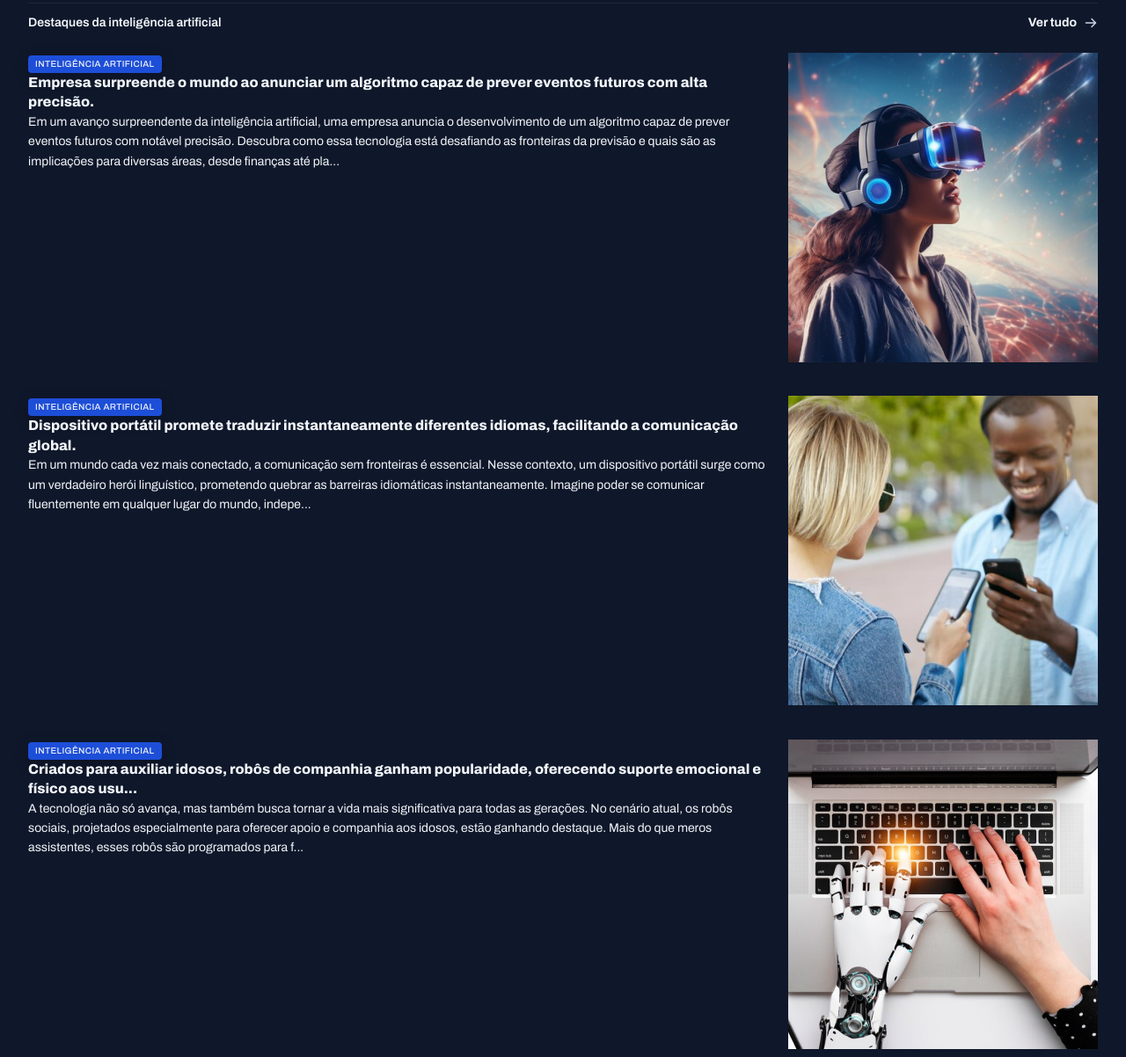
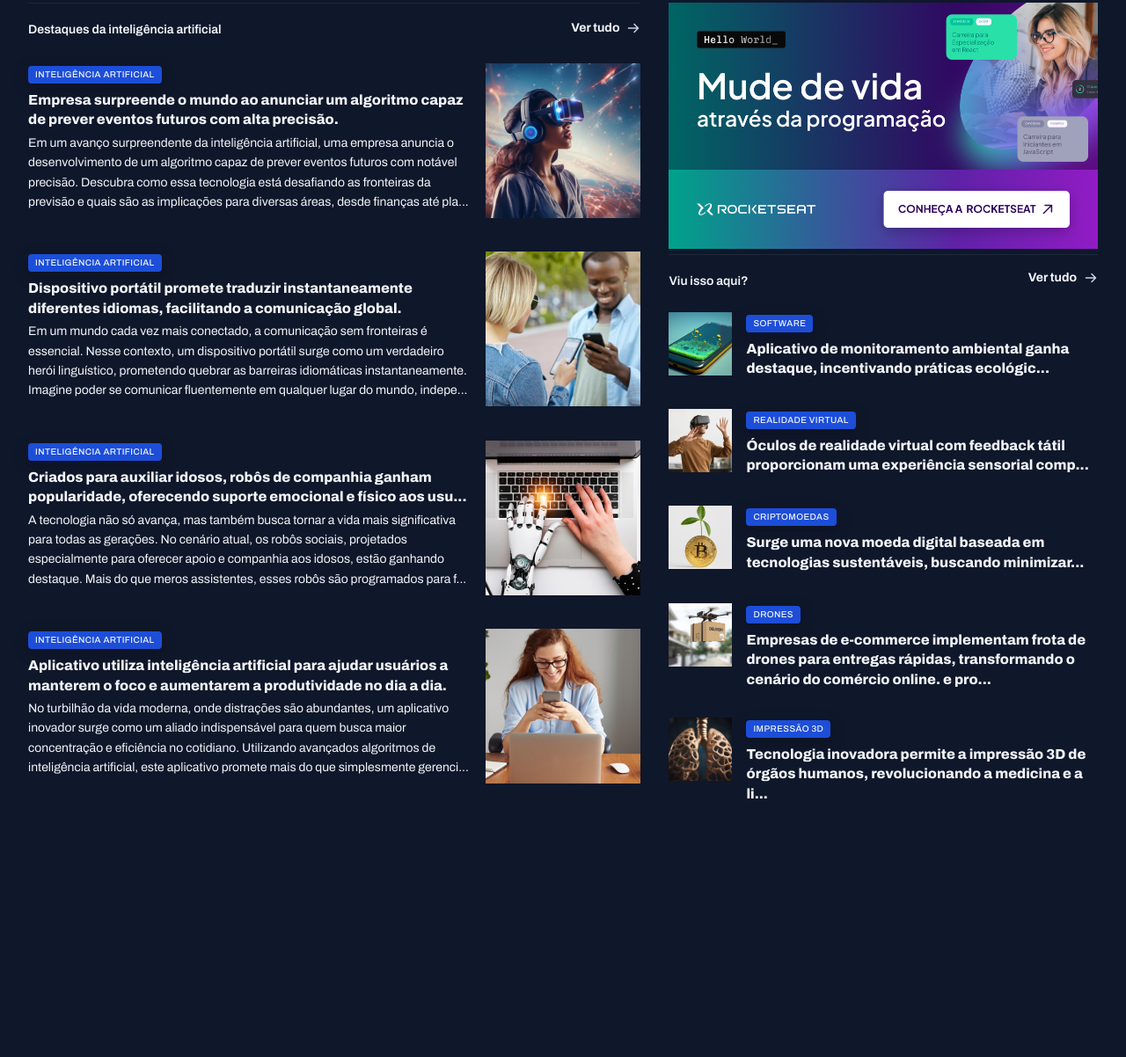
Before and after one commit to julianadallasta/Projeto-portal-de-noticias, a plain HTML site: page index.html in a window 1280 px wide. Shown: the part 1083-2285 px from the top of the page at 88% size. After the commit the page ends 2037 px from the top, so only its background shows below. Drawn offline with Linux system fonts and the light colour scheme.

Commit message:
Styling the last cards

```diff
--- a/index.html
+++ b/index.html
@@ -208,7 +208,8 @@
         <article class="grid grid-flow-col gap-16">
           <div>
             <span class="content-tag">Inteligência Artificial</span>
-            <h3 class="text-xl">Aplicativo utiliza inteligência artificial para ajudar usuários a manterem o foco e aumentarem a
+            <h3 class="text-xl">Aplicativo utiliza inteligência artificial para ajudar usuários a manterem o foco e
+              aumentarem a
               produtividade no dia a dia.</h3>
             <p class="text-sm">No turbilhão da vida moderna, onde distrações são abundantes, um aplicativo inovador
               surge como um aliado indispensável para quem busca maior concentração e eficiência no cotidiano.
@@ -223,10 +224,9 @@
       </div>
     </section>
 
-    <div>
+    <aside>
       <div id="ads">
         <img src="assets/Ads.png" alt="Mude de vida através da programação, publi   Rockeatseat">
-      </div>
       </div>
 
       <section id="more">
@@ -241,61 +241,69 @@
         <div class="grid gap-32">
           <article class="grid grid-flow-col gap-16">
             <div>
-            <img src="assets/images/Image 14.png" alt="Aplicativo de monitoramento ambiental ganha destaque, incentivando práticas ecológicas e promovendo a conscientização.">
+              <img src="assets/images/Image 14.png"
+                alt="Aplicativo de monitoramento ambiental ganha destaque, incentivando práticas ecológicas e promovendo a conscientização.">
             </div>
 
             <div>
               <span class="content-tag">software</span>
-            <h3 class="text-xl">Aplicativo de monitoramento ambiental ganha destaque, incentivando práticas ecológicas e pro...</h3>
+              <h3 class="text-xl">Aplicativo de monitoramento ambiental ganha destaque, incentivando práticas ecológic...</h3>
             </div>
           </article>
 
           <article class="grid grid-flow-col gap-16">
             <div>
-            <img src="assets/images/Image 15.png" alt="Óculos de realidade virtual com feedback tátil proporcionam uma experiência sensorial completa, imergindo usuários em ambientes digitais. ">
+              <img src="assets/images/Image 15.png"
+                alt="Óculos de realidade virtual com feedback tátil proporcionam uma experiência sensorial completa, imergindo usuários em ambientes digitais. ">
             </div>
 
             <div>
               <span class="content-tag">realidade virtual</span>
-            <h3 class="text-xl">Óculos de realidade virtual com feedback tátil proporcionam uma experiência sensorial complet...</h3>
+              <h3 class="text-xl">Óculos de realidade virtual com feedback tátil proporcionam uma experiência sensorial
+                comp...</h3>
             </div>
           </article>
 
           <article class="grid grid-flow-col gap-16">
             <div>
-            <img src="assets/images/Image 16.png" alt="Surge uma nova moeda digital baseada em tecnologias sustentáveis, buscando minimizar o impacto ambiental associado à mineração de criptomoedas.">
+              <img src="assets/images/Image 16.png"
+                alt="Surge uma nova moeda digital baseada em tecnologias sustentáveis, buscando minimizar o impacto ambiental associado à mineração de criptomoedas.">
             </div>
 
             <div>
               <span class="content-tag">criptomoedas</span>
-            <h3 class="text-xl">Surge uma nova moeda digital baseada em tecnologias sustentáveis, buscando minimizar o i...</h3>
+              <h3 class="text-xl">Surge uma nova moeda digital baseada em tecnologias sustentáveis, buscando minimizar...</h3>
             </div>
           </article>
 
           <article class="grid grid-flow-col gap-16">
             <div>
-            <img src="assets/images/Image 17.png" alt="Aplicativo de monitoramento ambiental ganha destaque, incentivando práticas ecológicas e promovendo a conscientização.">
+              <img src="assets/images/Image 17.png"
+                alt="Empresas de e-commerce implementam frota de drones para entregas rápidas, transformando o ce...">
             </div>
 
             <div>
-            <span class="content-tag">software</span>
-            <h3 class="text-xl">Aplicativo de monitoramento ambiental ganha destaque, incentivando práticas ecológicas e pro...</h3>
+              <span class="content-tag">drones</span>
+              <h3 class="text-xl">Empresas de e-commerce implementam frota de drones para entregas rápidas, transformando o cenário do comércio online.
+                e pro...</h3>
             </div>
           </article>
 
           <article class="grid grid-flow-col gap-16">
             <div>
-            <img src="assets/images/Image 18.png" alt="Aplicativo de monitoramento ambiental ganha destaque, incentivando práticas ecológicas e promovendo a conscientização.">
+              <img src="assets/images/Image 18.png"
+                alt="Tecnologia inovadora permite a impressão 3D de órgãos humanos, revolucionando a medicina e a lista de espera por transplantes.">
             </div>
 
             <div>
-            <span class="content-tag">software</span>
-            <h3 class="text-xl">Aplicativo de monitoramento ambiental ganha destaque, incentivando práticas ecológicas e pro...</h3>
+              <span class="content-tag">impressão 3D</span>
+              <h3 class="text-xl">Tecnologia inovadora permite a impressão 3D de órgãos humanos, revolucionando a medicina e a li...</h3>
             </div>
           </article>
         </div>
 
       </section>
+    </aside>
   </main>
 </body>
 
--- a/styles/global.css
+++ b/styles/global.css
@@ -52,8 +52,15 @@ img {
 }
 
 main {
-  margin-top: 40px;
-  gap: 80px;
+  margin-block: 40px;
+  row-gap: 80px;
+  column-gap: 32px;
+
+  grid-template-columns: 2fr 1.4fr;
+  grid-template-areas:
+   "featured featured"
+   "weekly weekly"
+   " ai aside"
 }
 
 .content-tag {
--- a/styles/section.css
+++ b/styles/section.css
@@ -20,6 +20,7 @@ section header {
 }
 
 #featured {
+  grid-area: featured;
   img {
     height: 100%;
     object-fit: cover;
@@ -53,7 +54,7 @@ section header {
 }
 
 #weekly {
-
+  grid-area: weekly;
   &>div {
     grid-template-columns: repeat(4, 292px);
   }
@@ -77,3 +78,34 @@ section header {
   }
 
 }
+
+#ai {
+  grid-area: ai;
+  img {
+    width: 176px;
+    aspect-ratio: 1/1;
+    object-fit: cover;
+  }
+
+  h3 {
+    margin-block: 8px 4px;
+  }
+
+}
+
+aside {
+  grid-area: aside;
+}
+
+#more {
+  h3 {
+    margin-top: 32px;
+    margin-top: 8px;
+  }
+
+  img {
+    width: 72px;
+    aspect-ratio: 1/1;
+    object-fit: cover;
+  }
+}
```
Lines whose indentation alone changed are shown as unchanged.
